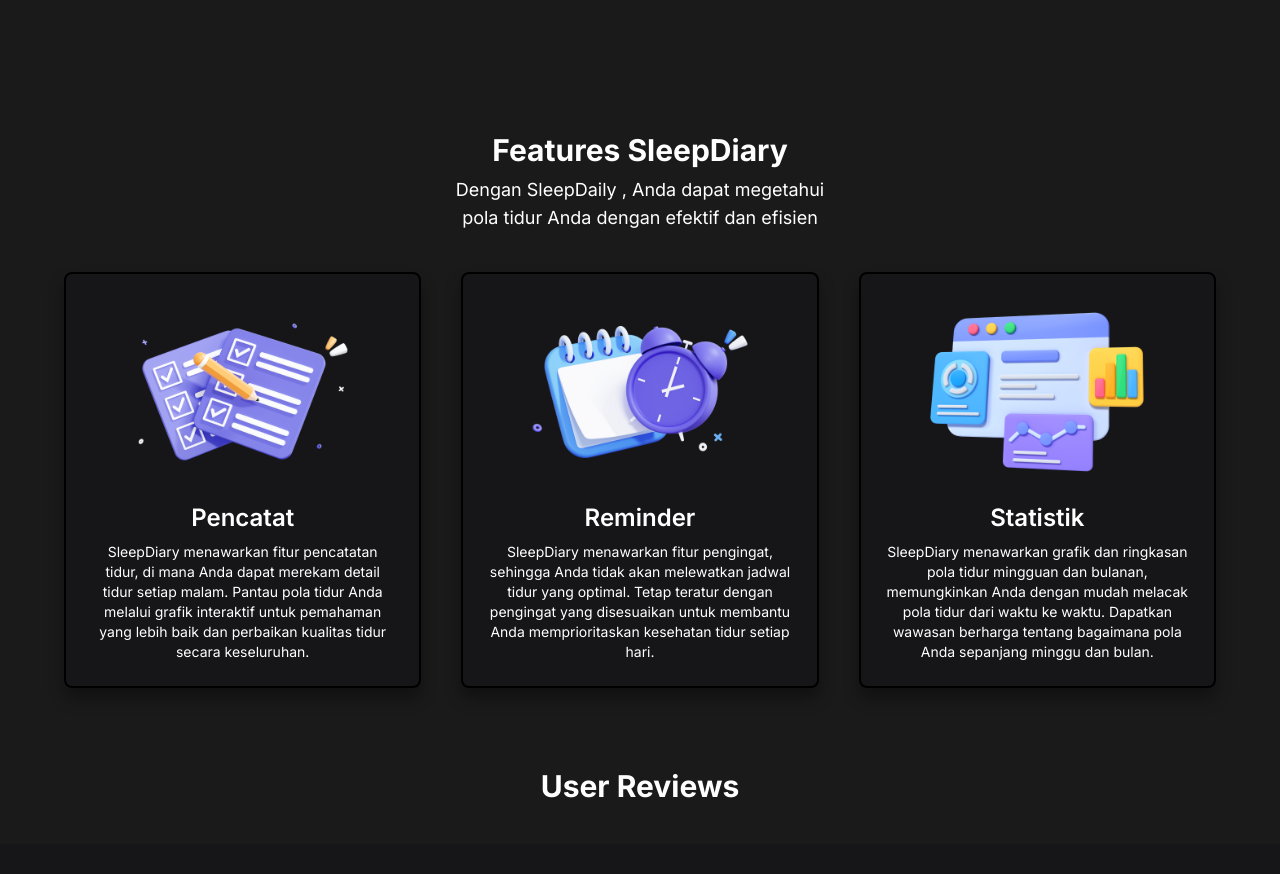
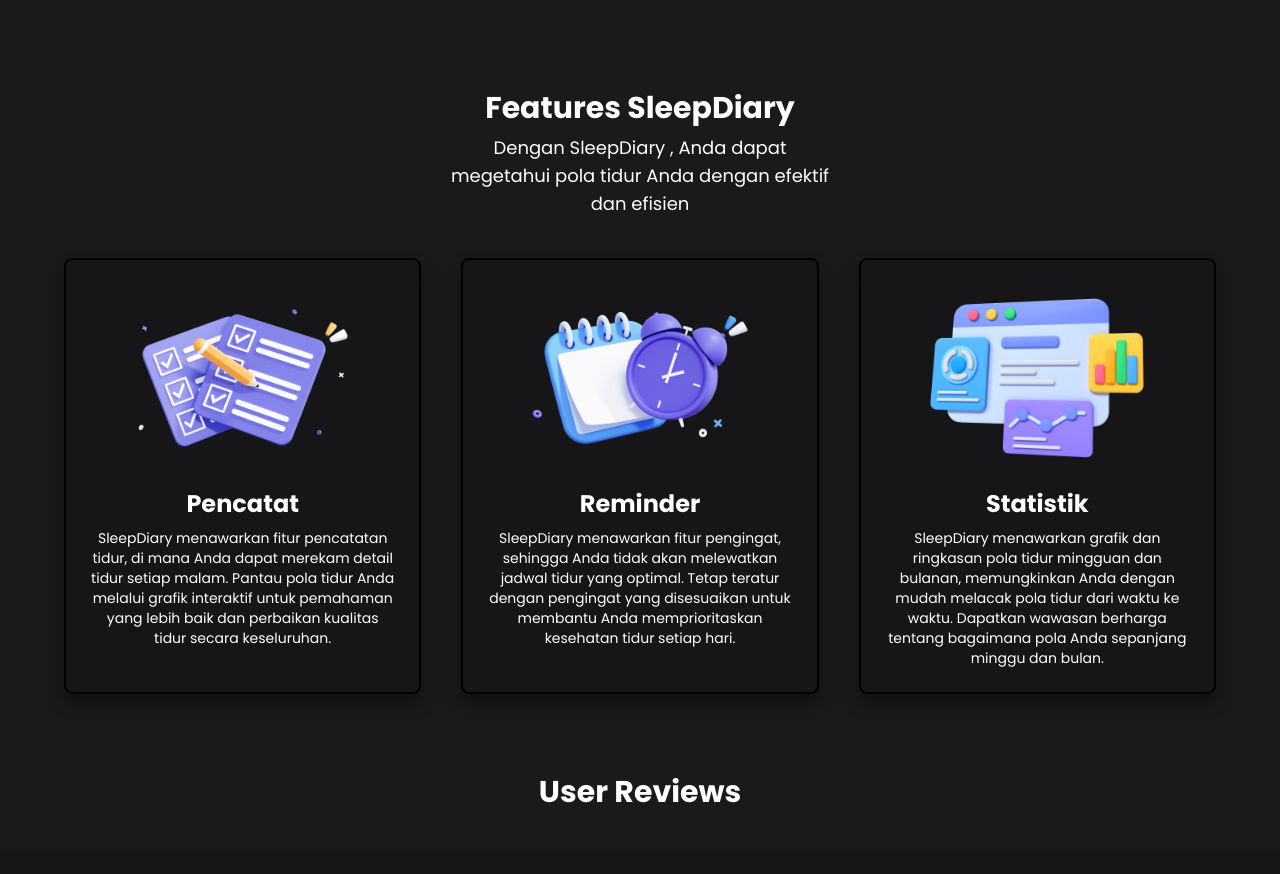
Before and after one commit to bayuhadi863/sleep-diary-website, a Next.js app: page / in a window 1280 px wide. Shown: the part 1220-2094 px from the top of the page. Built offline with nearby package versions, Linux system fonts and the light colour scheme.

Commit message:
font and asset image change

```diff
--- a/app/globals.css
+++ b/app/globals.css
@@ -1,3 +1,4 @@
+/* styles/globals.css */
 @tailwind base;
 @tailwind components;
 @tailwind utilities;
@@ -20,3 +21,7 @@
     box-shadow: rgba(0, 0, 0, 0.35) 0px 10px 15px;
   }
 }
+
+body {
+  @apply font-poppins;
+}
--- a/app/layout.tsx
+++ b/app/layout.tsx
@@ -1,16 +1,13 @@
 import type { Metadata } from 'next';
-import { Inter } from 'next/font/google';
 import './globals.css';
 
 // Mantine import
 import '@mantine/core/styles.css';
 import '@mantine/carousel/styles.css';
-import { ColorSchemeScript, MantineProvider, createTheme, MantineColorsTuple } from '@mantine/core';
+import { ColorSchemeScript, MantineProvider, createTheme } from '@mantine/core';
 
 // Components import
 import { LandingPageAppShell } from '@/components/landing_page_layout/app-shell';
-
-const inter = Inter({ subsets: ['latin'] });
 
 const theme = createTheme({
   primaryColor: 'primary-white',
@@ -34,9 +31,10 @@ export default function RootLayout({
   return (
     <html lang='en'>
       <head>
+        <link rel="stylesheet" href="https://fonts.googleapis.com/css2?family=Poppins:wght@400;700&display=swap" />
         <ColorSchemeScript />
       </head>
-      <body className={`${inter.className} bg-background`}>
+      <body className="bg-background font-poppins">
         <MantineProvider
           theme={theme}
           forceColorScheme='dark'
--- /dev/null
+++ b/components/landing_page_layout/sections/faq-section.tsx
@@ -0,0 +1,9 @@
+import React from 'react'
+
+const FAQSection = () => {
+ return (
+    <div>faq-section</div>
+  )
+}
+
+export default FAQSection
--- a/components/landing_page_layout/sections/features-section.tsx
+++ b/components/landing_page_layout/sections/features-section.tsx
@@ -44,7 +44,7 @@ const FeaturesSection = () => {
           <div className='flex justify-center mb-10'>
             <div className='w-96 text-center'>
               <h3 className='text-3xl font-bold mb-2'>Features SleepDiary</h3>
-              <p className='text-lg'>Dengan SleepDaily , Anda dapat megetahui pola tidur Anda dengan efektif dan efisien</p>
+              <p className='text-lg'>Dengan SleepDiary , Anda dapat megetahui pola tidur Anda dengan efektif dan efisien</p>
             </div>
           </div>
         </motion.div>
--- a/package.json
+++ b/package.json
@@ -17,6 +17,7 @@
     "@mantine/hooks": "^7.9.0",
     "@mantine/modals": "^7.9.0",
     "@mantine/notifications": "^7.9.0",
+    "@next/font": "^13.0.0",
     "animate.css": "^4.1.1",
     "dayjs": "^1.11.11",
     "embla-carousel-react": "^7.1.0",
--- a/tailwind.config.ts
+++ b/tailwind.config.ts
@@ -12,6 +12,9 @@ const config: Config = {
         background: '#191A19',
         card: '#161618',
       },
+      fontFamily: {
+        poppins: ['Poppins', 'sans-serif'],
+      },
     },
   },
   plugins: [],
```
Also changed, not shown: public/images/about-image.png, 1 other file (tests, documents, lock files or other folders).
